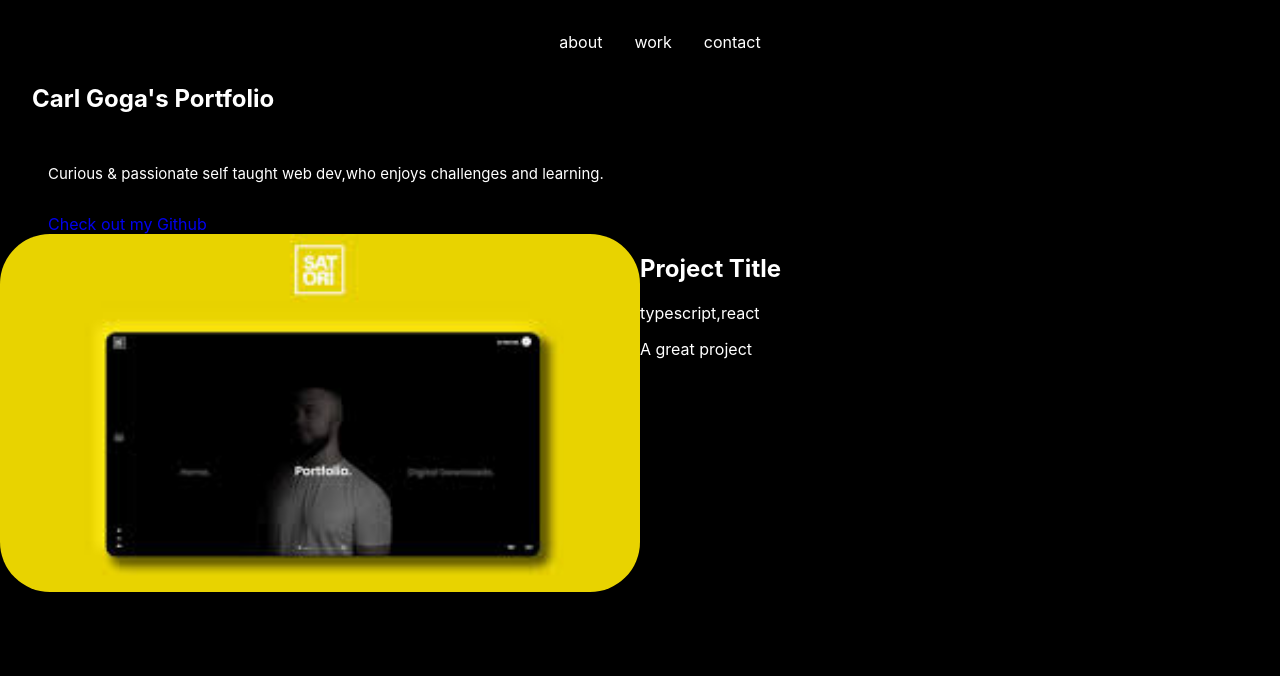
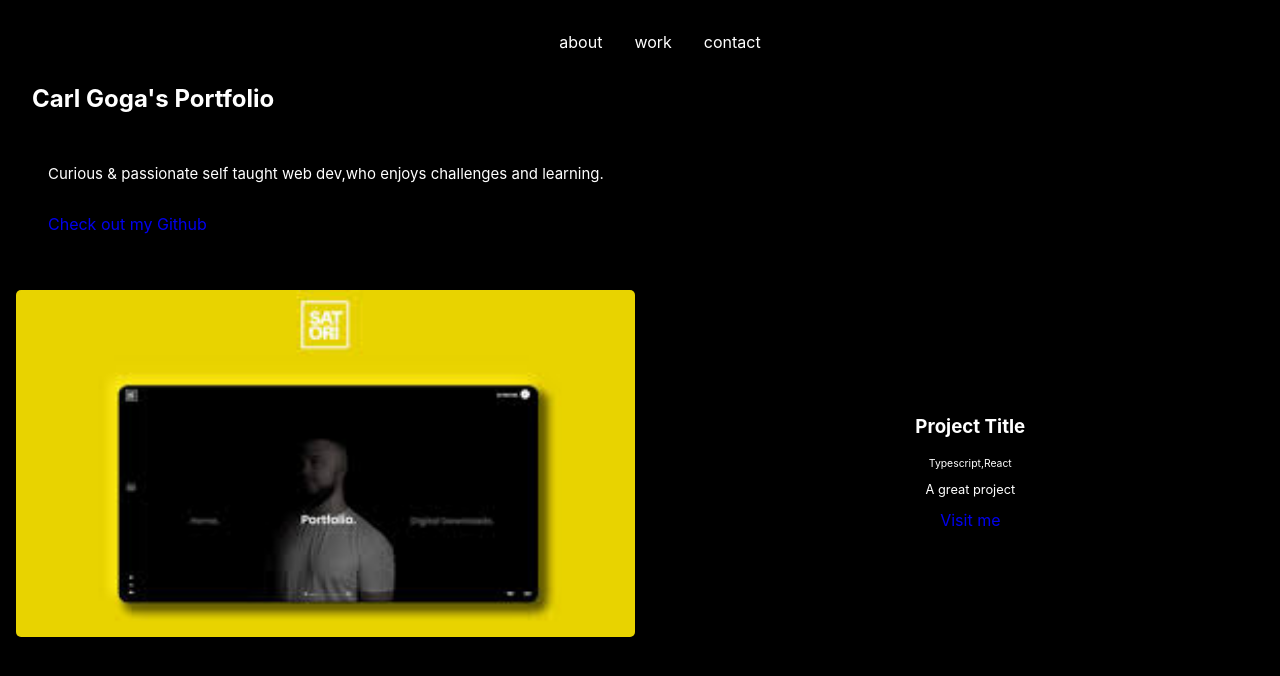
Before and after one commit to Cg9291/Portfolio, a React (Create React App) app: page / in a window 1280 px wide. Shown: the top 676 px of the page. Built offline with nearby package versions, Linux system fonts and the light colour scheme.

Commit message:
rewrote code for existing features

```diff
--- a/src/App.tsx
+++ b/src/App.tsx
@@ -7,6 +7,11 @@ import About from "./components/about/AboutSection.tsx";
 import ProjectCard from "./components/projects/ProjectCard.tsx";
 import placeholderImage from "./assets/pics.tsx";
 
+/*
+TODO
+ *fix formatting issue when adding props to extended styled component [PROJECTCARD]
+ */
+
 const Container = styled(ContainerPrototype)`
 	flex-direction: column;
 	width: 100vw;
@@ -14,11 +19,16 @@ const Container = styled(ContainerPrototype)`
 	background-color: black;
 `;
 
-const Section = styled.section`
+const Section = styled.section<{
+	$margin?: string | number;
+	$padding?: string | number;
+}>`
+	margin: ${props => props.$margin || 0};
+	padding: ${props => props.$padding || 0};
 	height: fit-content;
 `;
 
-const languagesArray = ["typescript", "react"];
+const languagesArray: string[] = ["Typescript", "React"];
 
 function App(): JSX.Element {
 	return (
@@ -27,7 +37,10 @@ function App(): JSX.Element {
 			<Section>
 				<About />
 			</Section>
-			<Section>
+			<Section
+				$margin="2rem 0 0 "
+				$padding="0.5rem"
+			>
 				<ProjectCard
 					img={placeholderImage}
 					title="Project Title"
--- a/src/components/about/AboutSection.tsx
+++ b/src/components/about/AboutSection.tsx
@@ -1,5 +1,6 @@
 import styled from "styled-components";
 import ContainerPrototype from "../prototypes/ContainerPrototype.tsx";
+import LinkPrototype from "../prototypes/LinkPrototype.tsx";
 
 const aboutTexts: { headerText: string; aboutMeText: string } = {
 	headerText: "Carl Goga's Portfolio",
@@ -25,9 +26,8 @@ const AboutMe = styled.p`
 	font-size: 15px;
 `;
 
-const GithubLink = styled.a`
+const Link = styled(LinkPrototype)`
 	margin-left: 3rem;
-	text-decoration: none;
 `;
 
 export default function About(): JSX.Element {
@@ -38,7 +38,7 @@ export default function About(): JSX.Element {
 				<AboutMe>{aboutTexts.aboutMeText}</AboutMe>
 				{/* <Technologies /> */}
 			</SubContainer>
-			<GithubLink href="#">Check out my Github</GithubLink>
+			<Link>Check out my Github</Link>
 		</Container>
 	);
 }
--- a/src/components/projects/ProjectCard.tsx
+++ b/src/components/projects/ProjectCard.tsx
@@ -1,29 +1,37 @@
 import ContainerPrototype from "../prototypes/ContainerPrototype";
 import styled from "styled-components";
+import LinkPrototype from "../prototypes/LinkPrototype.tsx";
 
 const Container = styled(ContainerPrototype)`
+	padding: 0.5rem;
 	border-radius: 50px;
+	justify-content: space-between;
 `;
 
-const SectionContainer = styled(ContainerPrototype)`
+const SectionContainer = styled(ContainerPrototype)<{
+	$xAlign?: string | number;
+}>`
 	flex-direction: column;
-	width: 50%;
+	justify-content: center;
+	align-items: ${props => props.$xAlign };
+	width: 49%;
+	color: white;
 `;
 
 const ProjectImage = styled.img`
-	border-radius: 50px;
+	border-radius: 5px;
 `;
 
-const ProjectTitle = styled.h1`
-	color: white;
-`;
+const ProjectTitle = styled.h3``;
 const ProjectLanguages = styled.div`
-	color: white;
+	font-size: 0.65em;
 `;
 
 const ProjectDescription = styled.p`
-	color: white;
+	font-size: 0.8em;
 `;
+
+const Link = styled(LinkPrototype)``;
 
 export default function ProjectCard(props: {
 	img: string;
@@ -37,15 +45,17 @@ export default function ProjectCard(props: {
 				? language
 				: `${language},`,
 		);
+
 	return (
 		<Container>
 			<SectionContainer>
 				<ProjectImage src={props.img} />
 			</SectionContainer>
-			<SectionContainer>
+			<SectionContainer $xAlign={"center"}>
 				<ProjectTitle>{props.title}</ProjectTitle>
 				<ProjectLanguages>{displayLanguages()}</ProjectLanguages>
 				<ProjectDescription>{props.description}</ProjectDescription>
+				<Link>Visit me</Link>
 			</SectionContainer>
 		</Container>
 	);
--- /dev/null
+++ b/src/components/prototypes/LinkPrototype.tsx
@@ -0,0 +1,7 @@
+import styled from "styled-components";
+
+const LinkPrototype = styled.a.attrs((props: {}) => ({ href: "#" }))`
+	text-decoration: none;
+`;
+
+export default LinkPrototype;
```
Also changed, not shown: src/components/styles/GlobalStyles.tsx (+4 -5 lines).
